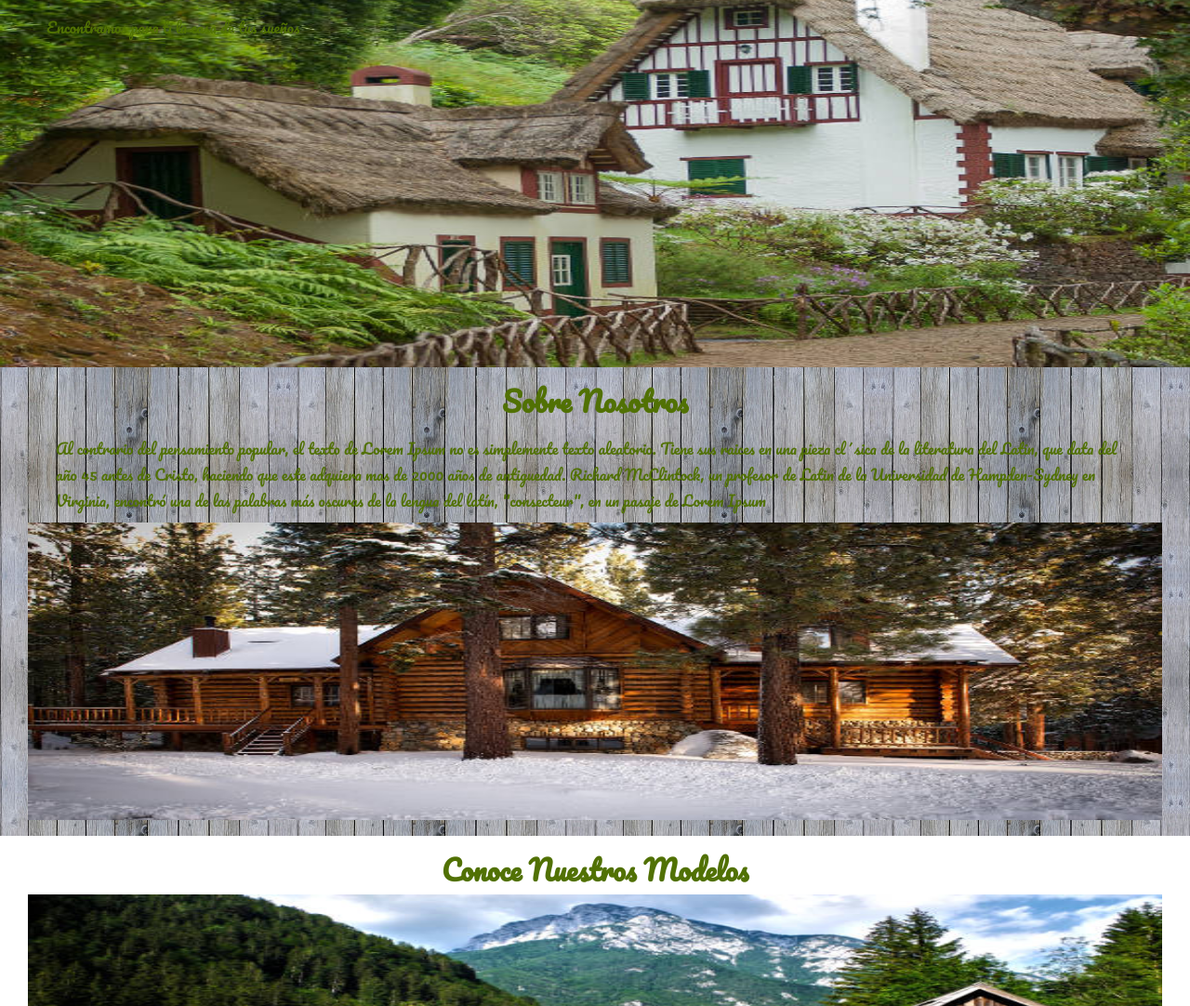
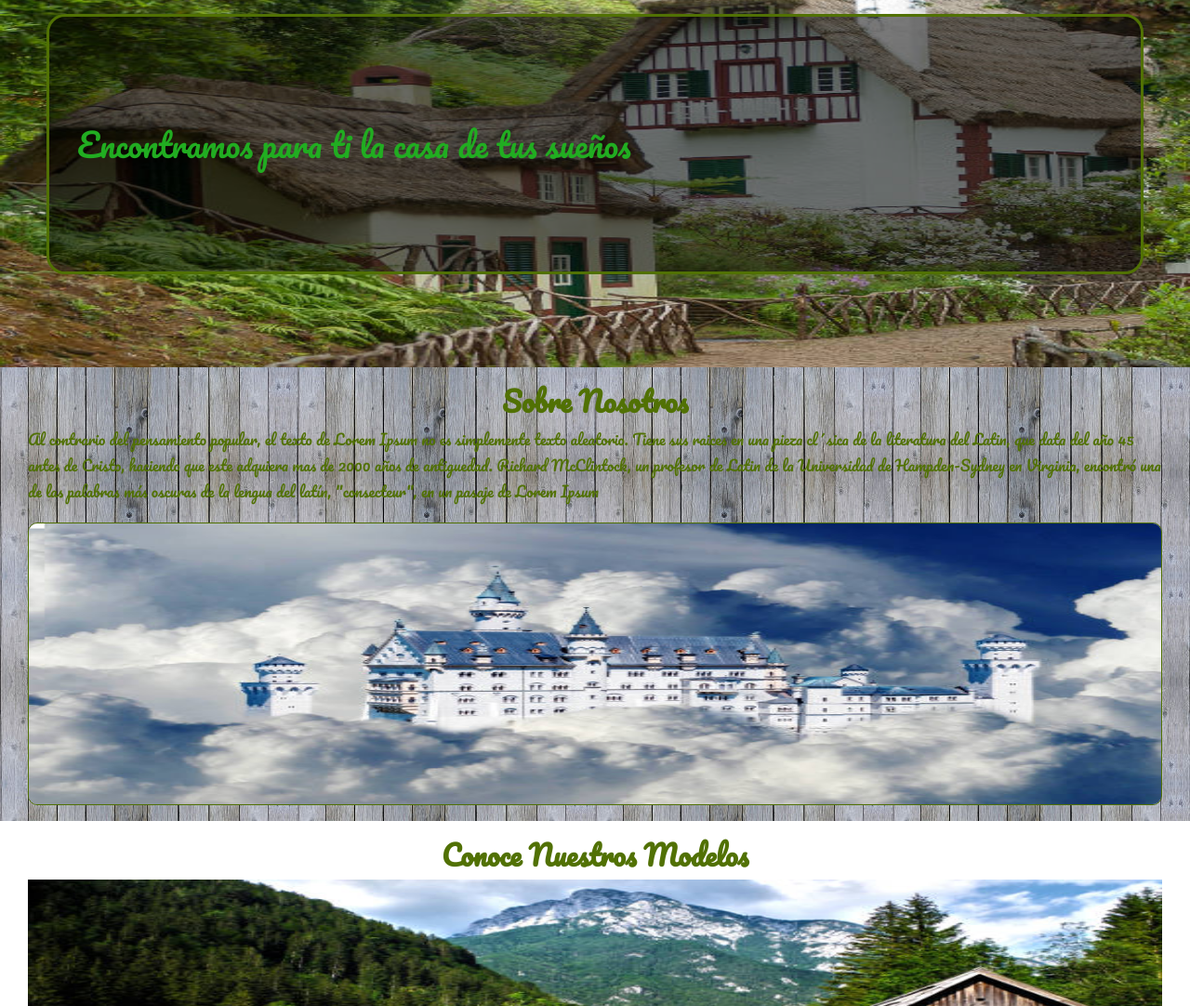
Before and after one commit to Brianz9000/ProyectoDIW-public, a website: page index.html in a window 1280 px wide. Shown: the part 460-1542 px from the top of the page at 93% size. Drawn offline with Linux system fonts and the light colour scheme.

Commit message:
listo xs

```diff
--- a/index.css
+++ b/index.css
@@ -105,7 +105,12 @@ ul li{
     align-items: center;
     padding: 0px 30px;
 }
-
+#parrafo1{
+    box-sizing: border-box;
+    font-size: 35px;
+    text-align: center;
+    color: #21ad21;
+}
 
 /*---------------seccion2-------------------*/
 #contenido2{
@@ -119,14 +124,14 @@ ul li{
 }
 
 
-/*#imagen2{*/
-/*    box-sizing: border-box;*/
-/*    margin-top: 20px;*/
-/*    width: 100%;*/
-/*    height: 38vh;*/
-/*    border-radius: 10px;*/
-/*    border: 1px solid var(--color-primario);*/
-/*}*/
+#imagen2{
+    box-sizing: border-box;
+    margin-top: 20px;
+    width: 100%;
+    height: 38vh;
+    border-radius: 10px;
+    border: 1px solid var(--color-primario);
+}
 
 /*---------------seccion3-------------------*/
 #contenido3{
--- a/index.html
+++ b/index.html
@@ -26,19 +26,19 @@
     </nav>
 </header>
 <section id="contenido1">
-    <article id="articulo">
-        <p class="parrafo">Encontramos para ti la casa de tus sueños</p>
+    <article id="articulo1">
+        <p id="parrafo1">Encontramos para ti la casa de tus sueños</p>
     </article>
 </section>
 <section id="contenido2">
     <article class="articulo">
         <h1 class="titulo">Sobre Nosotros</h1>
-        <p id="parrafo5">Al contrario del pensamiento popular, el texto de Lorem Ipsum no es simplemente texto
+        <p class="parrafo">Al contrario del pensamiento popular, el texto de Lorem Ipsum no es simplemente texto
             aleatorio. Tiene sus raices en una pieza cl´sica de la literatura del Latin, que data del año 45 antes de
             Cristo, haciendo que este adquiera mas de 2000 años de antiguedad. Richard McClintock, un profesor de Latin
             de la Universidad de Hampden-Sydney en Virginia, encontró una de las palabras más oscuras de la lengua del
             latín, "consecteur", en un pasaje de Lorem Ipsum</p>
-        <img id="imagen5" src="img/casa-grande-xs.jpg">
+        <img id="imagen2" src="img/casa-cielo-xs.jpg">
     </article>
 </section>
 <section id="contenido3">
@@ -65,7 +65,7 @@
             Cristo, haciendo que este adquiera mas de 2000 años de antiguedad. Richard McClintock, un profesor de Latin
             de la Universidad de Hampden-Sydney en Virginia, encontró una de las palabras más oscuras de la lengua del
             latín, "consecteur", en un pasaje de Lorem Ipsum</p>
-        <img id="imagen5" src="img/casa-grande-xs.jpg">
+        <img id="imagen5" src="img/casa-grande-xs.jpg ">
     </article>
 </section>
 <section id="contenido6">
```
